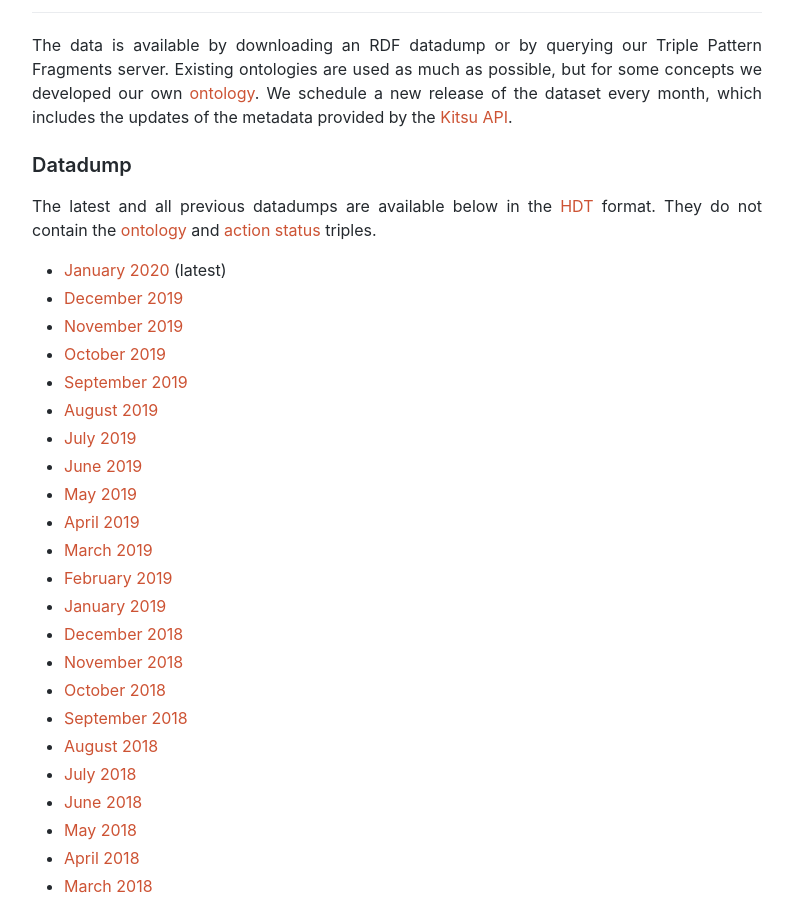
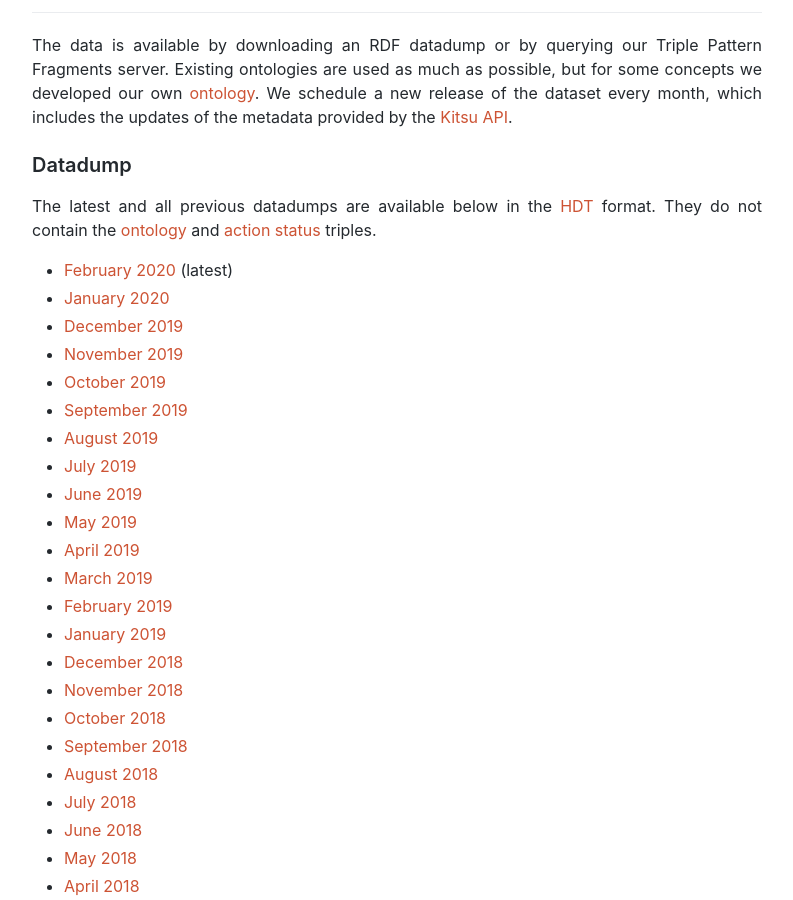
Before and after one commit to BetweenOurWorlds/website, a Jekyll site: the page built from data.html, in a window 1280 px wide and 900 px high, scrolled down 428 px. Shown: the whole window, without its empty margins (243-1036 px from the left). Built offline with Jekyll 4.4.1, drawn with Linux system fonts in a browser that asks for light colours.

Commit message:
add new release

```diff
--- a/_data/datasets.yml
+++ b/_data/datasets.yml
@@ -1,6 +1,9 @@
+- name: February 2020
+  slug: 2020-02
+  latest: yes
 - name: January 2020
   slug: 2020-01
-  latest: yes
+  latest: no
 - name: December 2019
   slug: 2019-12
   latest: no
```
